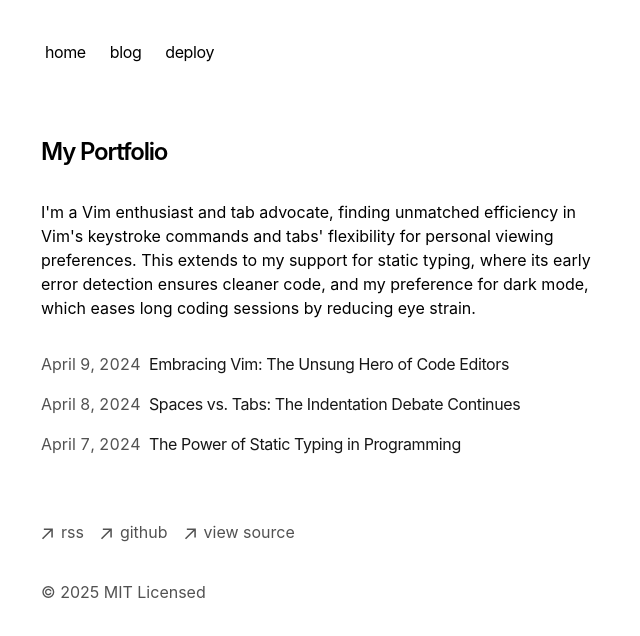
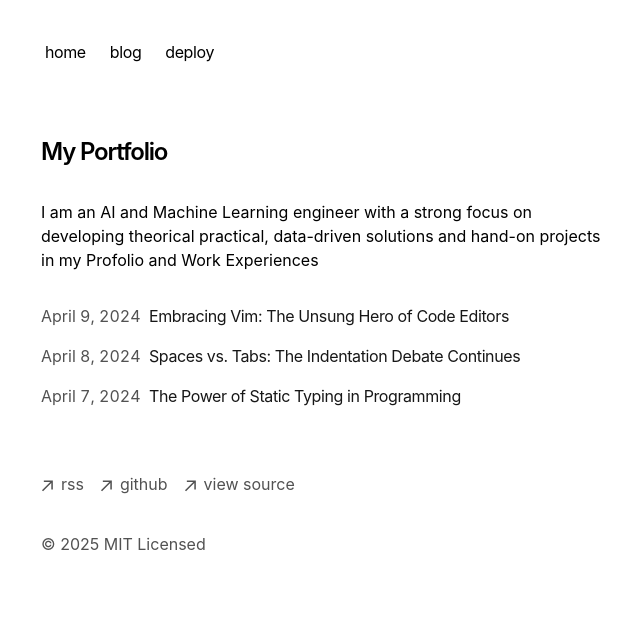
Before and after one commit to cheavearo/personal-website, a Next.js app: page / in a window 1280 px wide. Shown: the top 636 px of the page, without its empty margins (311-951 px from the left). Built offline with nearby package versions, Linux system fonts and the light colour scheme.

Commit message:
Updated homepage version00

```diff
--- a/app/page.tsx
+++ b/app/page.tsx
@@ -7,11 +7,8 @@ export default function Page() {
         My Portfolio
       </h1>
       <p className="mb-4">
-        {`I'm a Vim enthusiast and tab advocate, finding unmatched efficiency in
-        Vim's keystroke commands and tabs' flexibility for personal viewing
-        preferences. This extends to my support for static typing, where its
-        early error detection ensures cleaner code, and my preference for dark
-        mode, which eases long coding sessions by reducing eye strain.`}
+        {`I am an AI and Machine Learning engineer with a strong focus on developing theorical practical,
+        data-driven solutions and hand-on projects in my Profolio and Work Experiences`}
       </p>
       <div className="my-8">
         <BlogPosts />
```
